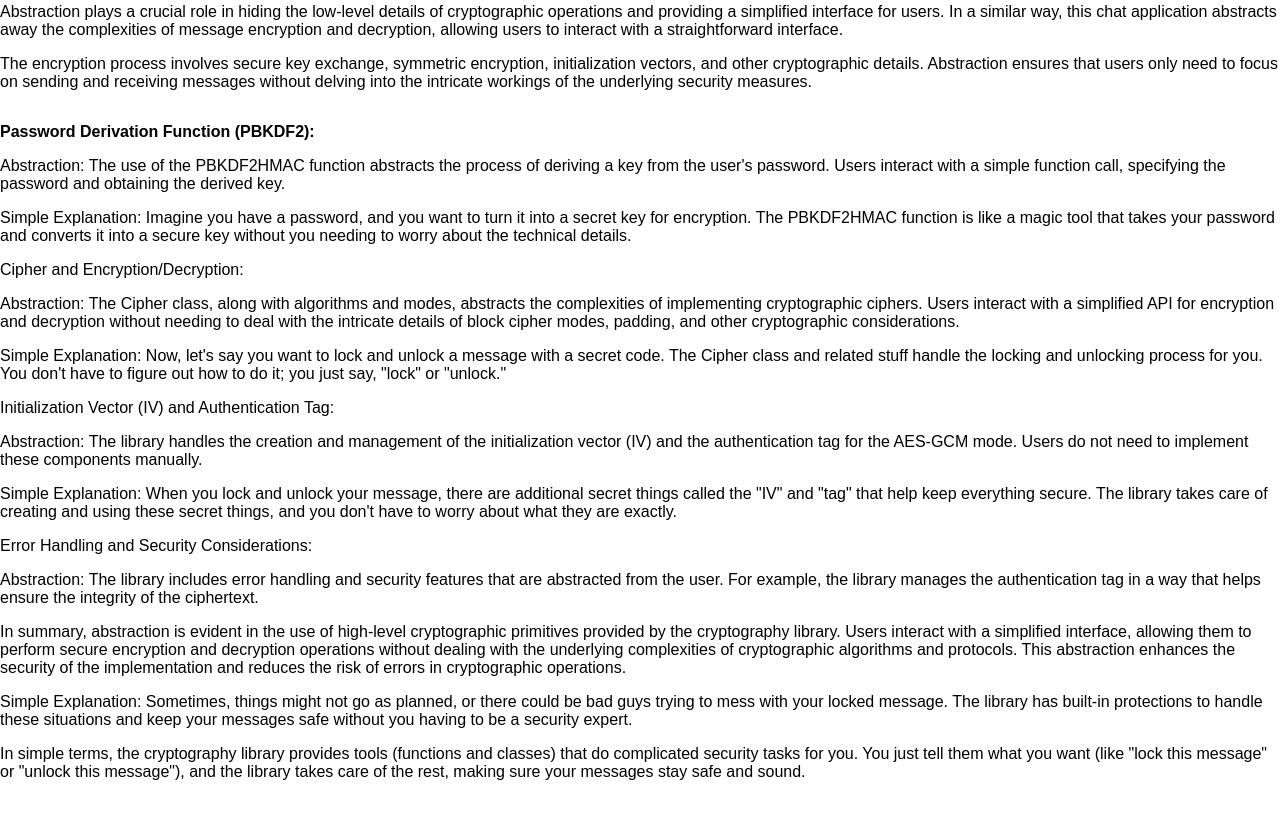
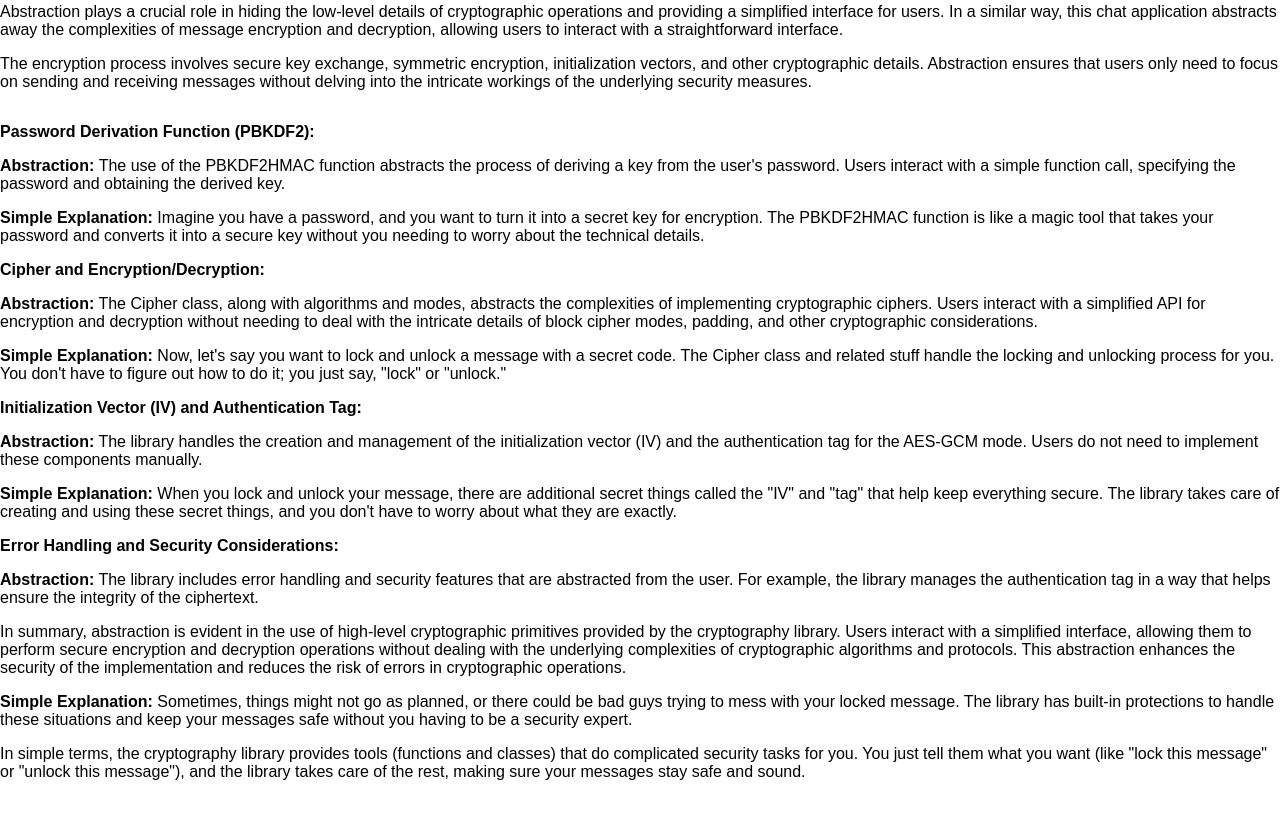
Before and after one commit to Debbatisudheer/Abstraction, a plain HTML site: page index.html in a window 1280 px wide. Shown: the part 912-1729 px from the top of the page. Drawn offline with Linux system fonts and the light colour scheme.

Commit message:
Update index.html

```diff
--- a/index.html
+++ b/index.html
@@ -32,25 +32,24 @@
       and receiving messages without delving into the intricate workings of the underlying security measures.
     </p>
 
-        <div class="chat-message">
+     <div class="chat-message">
       <div class="message-content">
         <p><strong>Password Derivation Function (PBKDF2):</strong></p>
-        <p>Abstraction: The use of the PBKDF2HMAC function abstracts the process of deriving a key from the user's password. Users interact with a simple function call, specifying the password and obtaining the derived key.</p>
-        <p>Simple Explanation: Imagine you have a password, and you want to turn it into a secret key for encryption. The PBKDF2HMAC function is like a magic tool that takes your password and converts it into a secure key without you needing to worry about the technical details.</p>
-        <p>Cipher and Encryption/Decryption:</p>
-        <p>Abstraction: The Cipher class, along with algorithms and modes, abstracts the complexities of implementing cryptographic ciphers. Users interact with a simplified API for encryption and decryption without needing to deal with the intricate details of block cipher modes, padding, and other cryptographic considerations.</p>
-        <p>Simple Explanation: Now, let's say you want to lock and unlock a message with a secret code. The Cipher class and related stuff handle the locking and unlocking process for you. You don't have to figure out how to do it; you just say, "lock" or "unlock."</p>
-        <p>Initialization Vector (IV) and Authentication Tag:</p>
-        <p>Abstraction: The library handles the creation and management of the initialization vector (IV) and the authentication tag for the AES-GCM mode. Users do not need to implement these components manually.</p>
-        <p>Simple Explanation: When you lock and unlock your message, there are additional secret things called the "IV" and "tag" that help keep everything secure. The library takes care of creating and using these secret things, and you don't have to worry about what they are exactly.</p>
-        <p>Error Handling and Security Considerations:</p>
-        <p>Abstraction: The library includes error handling and security features that are abstracted from the user. For example, the library manages the authentication tag in a way that helps ensure the integrity of the ciphertext.</p>
+        <p><strong>Abstraction: </strong>The use of the PBKDF2HMAC function abstracts the process of deriving a key from the user's password. Users interact with a simple function call, specifying the password and obtaining the derived key.</p>
+        <p><strong>Simple Explanation:</strong> Imagine you have a password, and you want to turn it into a secret key for encryption. The PBKDF2HMAC function is like a magic tool that takes your password and converts it into a secure key without you needing to worry about the technical details.</p>
+        <p><strong>Cipher and Encryption/Decryption:</strong></p>
+        <p><strong>Abstraction:</strong> The Cipher class, along with algorithms and modes, abstracts the complexities of implementing cryptographic ciphers. Users interact with a simplified API for encryption and decryption without needing to deal with the intricate details of block cipher modes, padding, and other cryptographic considerations.</p>
+        <p><strong>Simple Explanation:</strong> Now, let's say you want to lock and unlock a message with a secret code. The Cipher class and related stuff handle the locking and unlocking process for you. You don't have to figure out how to do it; you just say, "lock" or "unlock."</p>
+        <p><strong>Initialization Vector (IV) and Authentication Tag:</strong></p>
+        <p><strong>Abstraction:</strong> The library handles the creation and management of the initialization vector (IV) and the authentication tag for the AES-GCM mode. Users do not need to implement these components manually.</p>
+        <p><strong>Simple Explanation: </strong>When you lock and unlock your message, there are additional secret things called the "IV" and "tag" that help keep everything secure. The library takes care of creating and using these secret things, and you don't have to worry about what they are exactly.</p>
+        <p><strong>Error Handling and Security Considerations:</strong></p>
+        <p><strong>Abstraction:</strong> The library includes error handling and security features that are abstracted from the user. For example, the library manages the authentication tag in a way that helps ensure the integrity of the ciphertext.</p>
         <p>In summary, abstraction is evident in the use of high-level cryptographic primitives provided by the cryptography library. Users interact with a simplified interface, allowing them to perform secure encryption and decryption operations without dealing with the underlying complexities of cryptographic algorithms and protocols. This abstraction enhances the security of the implementation and reduces the risk of errors in cryptographic operations.</p>
-        <p>Simple Explanation: Sometimes, things might not go as planned, or there could be bad guys trying to mess with your locked message. The library has built-in protections to handle these situations and keep your messages safe without you having to be a security expert.</p>
+        <p><strong>Simple Explanation:</strong> Sometimes, things might not go as planned, or there could be bad guys trying to mess with your locked message. The library has built-in protections to handle these situations and keep your messages safe without you having to be a security expert.</p>
         <p>In simple terms, the cryptography library provides tools (functions and classes) that do complicated security tasks for you. You just tell them what you want (like "lock this message" or "unlock this message"), and the library takes care of the rest, making sure your messages stay safe and sound.</p>
       </div>
 </div>
-
   </div>
 
   <script src="script.js"></script>
```
